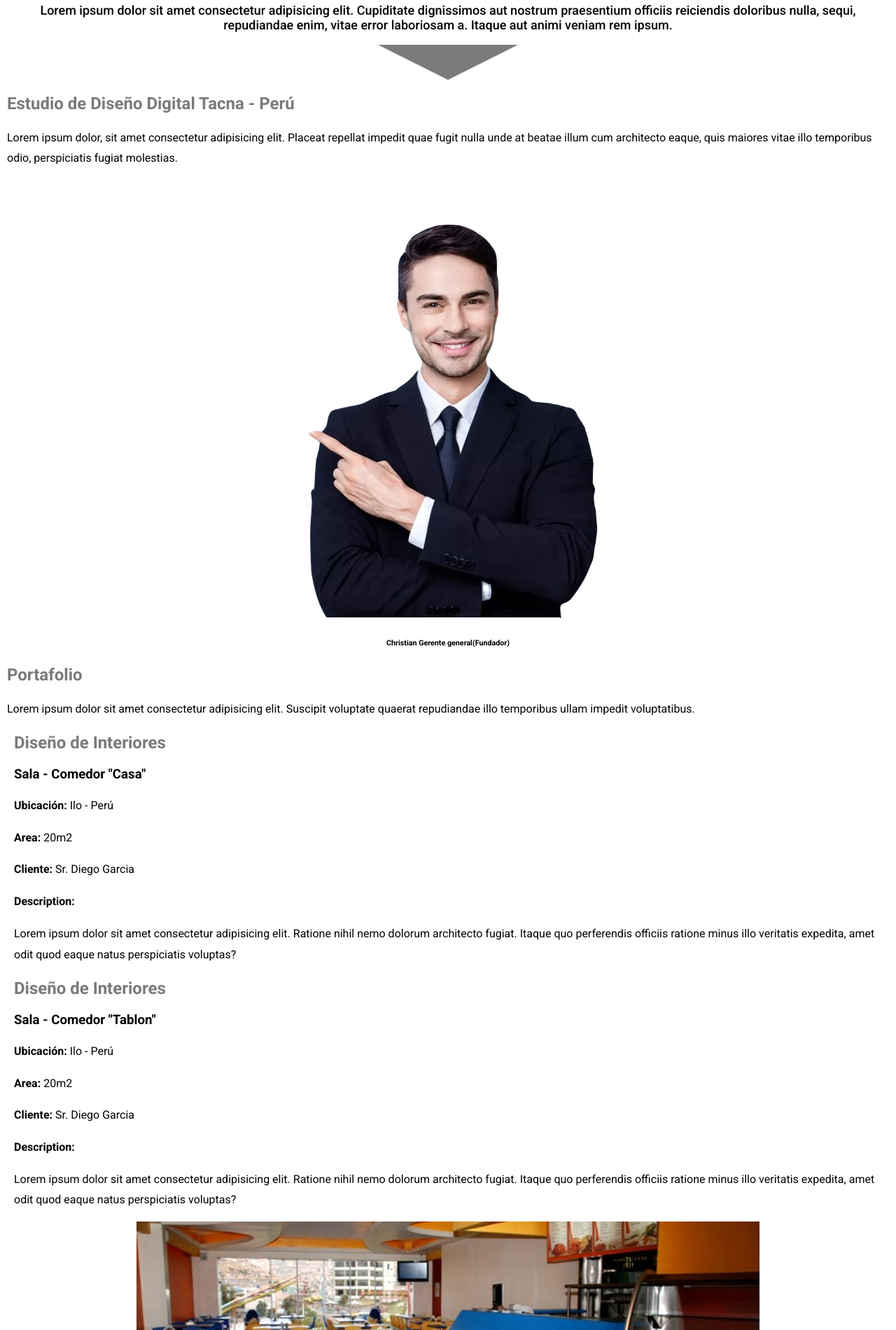
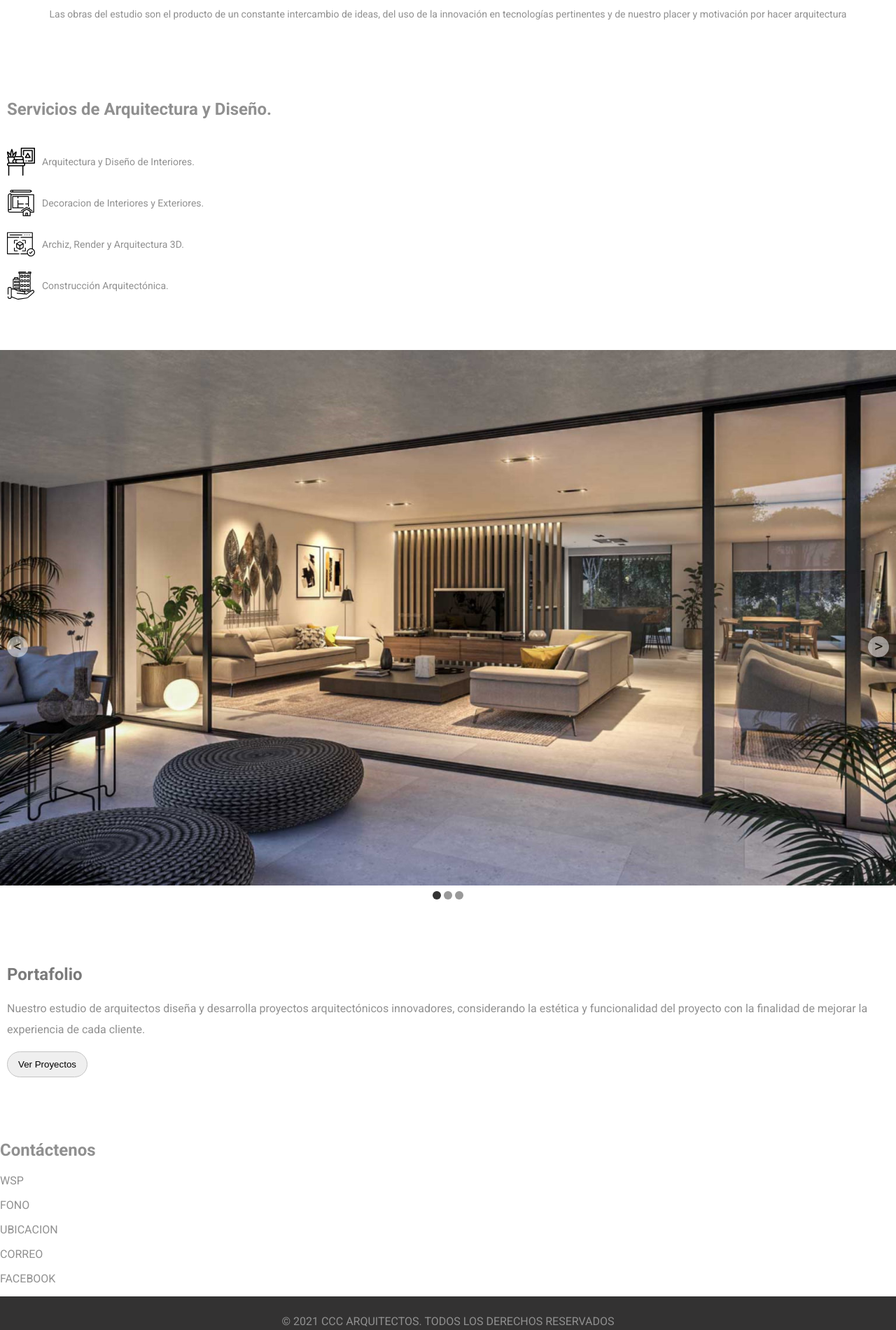
Before and after one commit to lgga89/Estudios_Arquitectos_CCC, a plain HTML site: page index.html in a window 1280 px wide. Shown: the part 780-2680 px from the top of the page at 70% size. Drawn offline with Linux system fonts and the light colour scheme.

Commit message:
mejorando detalles
se mejoro el diseño 320px pero aun falta completar el porfafolio el cual tendra una pagina aparte

```diff
--- a/index.html
+++ b/index.html
@@ -15,7 +15,7 @@
 
     <link rel="preconnect" href="https://fonts.googleapis.com">
     <link rel="preconnect" href="https://fonts.gstatic.com" crossorigin>
-    <link href="https://fonts.googleapis.com/css2?family=Roboto:wght@400;500&display=swap" rel="stylesheet">
+    <link href="https://fonts.googleapis.com/css2?family=Roboto:wght@700&display=swap" rel="stylesheet">
 
 
     <title>Estudios | Arquitectos | CCC</title>
@@ -25,10 +25,8 @@
     <main class="container">
 
         <header>
-
             <div class="header__logo">
-
-                <img src="images/logo.png" alt="">
+                <img src="images/01.png" alt="">
             </div>
             <div class="nave">
                 <input type="checkbox" id="menu-toggle" />
@@ -36,7 +34,6 @@
                 <label id="burger" for="menu-toggle"></label>
                 <div class="hambuerguesa" id="menu">
                     <li><a href="#sobreNosotros">Sobre Nosotros</a></li>
-
                     <li><a href="#Portafolio">Portafolio</a></li>
                     <li><a href="#contacto">Contacto</a></li>
                 </div>
@@ -44,85 +41,55 @@
         </header>
 
         <section class="portada">
-            <video autoplay controls="false" src="images/video.mp4" loop>
-            </video>
-            <!--<video autoplay controls="false" src="images/video.mp4" loop>
-            </video>-->
+            <div class="portada__img">
+            </div>
             <div class="portada_title">
-                <h1 class="title__principal">ESTUDIOS ARQUITECTOS CCC</h1>
+                <h1 class="title__principal">Estudios Arquitectos CCC - PERÚ</h1>
                 <h3>Especialistas en diseño de vivienda arquitectura e interiores</h3>
             </div>
         </section>
 
         <section class="description">
             <h1>CCC</h1>
-            <p>Lorem ipsum dolor sit amet consectetur adipisicing elit. Cupiditate dignissimos aut nostrum praesentium
-                officiis reiciendis doloribus nulla, sequi, repudiandae enim, vitae error laboriosam a. Itaque aut animi
-                veniam rem ipsum.</p>
+            <p class="description__parrafo">Las obras del estudio son el producto de un constante intercambio de
+                ideas,
+                del uso de la innovación en
+                tecnologías pertinentes y de nuestro placer y motivación por hacer arquitectura</p>
+        </section>
+
+        <section class="services">
+            <h1>Servicios de Arquitectura y Diseño.</h1>
+            <div class="services__img">
+                <div class="service__ico">
+                    <img src="images/icon/decoration-d'interieur.svg" alt="">
+                    <p>Arquitectura y Diseño de Interiores.</p>
+                </div>
+                <div class="service__ico">
+                    <img src="images/icon/plan-de-la-maison.svg" alt="">
+                    <p>Decoracion de Interiores y Exteriores.</p>
+                </div>
+                <div class="service__ico">
+                    <img src="images/icon/rendering.svg" alt="">
+                    <p>Archiz, Render y Arquitectura 3D.</p>
+                </div>
+                <div class="service__ico">
+                    <img src="images/icon/building.svg" alt="">
+                    <p>Construcción Arquitectónica.</p>
+                </div>
+            </div>
         </section>
 
 
+        <section class="ef-carousel" id="sobreNosotros">
 
-        <div class="triangulo">
-            <div class="triangulo__container"></div>
-        </div>
-
-        <section class="arquitecto" id="sobreNosotros">
-            <div class="arqutiecto__information">
-                <h2>Estudio de Diseño Digital Tacna - Perú</h2>
-                <p class="arquitecto__">Lorem ipsum dolor, sit amet consectetur adipisicing elit. Placeat repellat
-                    impedit quae fugit nulla
-                    unde at beatae illum cum architecto eaque, quis maiores vitae illo temporibus odio, perspiciatis
-                    fugiat molestias.</p>
-                <!--<button>Sobre Nosotros > </button>-->
-            </div>
-            <div class="arquitecto__imagen">
-                <img src="images/arq.png" alt="">
-                <h6>Christian Gerente general(Fundador)</h6>
-            </div>
-        </section>
-
-        <section class="portafolio" id="Portafolio">
-            <h2>Portafolio</h2>
-            <p>Lorem ipsum dolor sit amet consectetur adipisicing elit. Suscipit voluptate quaerat repudiandae illo
-                temporibus ullam impedit voluptatibus.</p>
-            <div class="interior">
-                <div class="portafolio_description">
-                    <h2>Diseño de Interiores</h2>
-                    <h3>Sala - Comedor "Casa"</h3>
-                    <p><strong>Ubicación: </strong> Ilo - Perú</p>
-                    <p><strong>Area: </strong> 20m2</p>
-                    <p><strong> Cliente: </strong>Sr. Diego Garcia</p>
-                    <p><strong> Description: </strong></p>
-                    <p>Lorem ipsum dolor sit amet consectetur adipisicing elit. Ratione nihil nemo dolorum architecto
-                        fugiat. Itaque quo perferendis officiis ratione minus illo veritatis expedita, amet odit quod
-                        eaque
-                        natus perspiciatis voluptas?</p>
-                </div>
-
-            </div>
-            <div class="tablon">
-                <div class="portafolio_description">
-                    <h2>Diseño de Interiores</h2>
-                    <h3>Sala - Comedor "Tablon"</h3>
-                    <p><strong>Ubicación: </strong> Ilo - Perú</p>
-                    <p><strong>Area: </strong> 20m2</p>
-                    <p><strong> Cliente: </strong>Sr. Diego Garcia</p>
-                    <p><strong> Description: </strong></p>
-                    <p>Lorem ipsum dolor sit amet consectetur adipisicing elit. Ratione nihil nemo dolorum architecto
-                        fugiat. Itaque quo perferendis officiis ratione minus illo veritatis expedita, amet odit quod
-                        eaque
-                        natus perspiciatis voluptas?</p>
-                </div>
-                <div class="ef-carousel">
             <!--  Each carousel on the page needs to have an unique name  -->
             <input type="radio" name="unique-name" id="unique-name-1" checked class="ef-carousel__state" />
             <input type="radio" name="unique-name" id="unique-name-2" class="ef-carousel__state" />
             <input type="radio" name="unique-name" id="unique-name-3" class="ef-carousel__state" />
             <div class="ef-carousel__items">
-                        <img src="images/diseñoInteriores/tablon01.jpg" alt="" class="ef-carousel__item" />
-                        <img src="images/diseñoInteriores/tablon02.jpg" alt=" " class="ef-carousel__item" />
-                        <img src="images/diseñoInteriores/tablon03.jpg" alt="" class="ef-carousel__item" />
+                <img src="images/diseñoInteriores/inter01.jpg" alt="" class="ef-carousel__item" />
+                <img src="images/diseñoInteriores/inter02.jpg" alt=" " class="ef-carousel__item" />
+                <img src="images/diseñoInteriores/inter03.jpg" alt="" class="ef-carousel__item" />
             </div>
             <div class="ef-carousel__next-group">
                 <label for="unique-name-2" class="ef-carousel__next"></label>
@@ -139,12 +106,26 @@
                 <label for="unique-name-2" class="ef-carousel__dot"></label>
                 <label for="unique-name-3" class="ef-carousel__dot"></label>
             </div>
-                </div>
-            </div>
+
         </section>
 
+        <section class="portafolio" id="Portafolio">
+            <h2>Portafolio</h2>
+            <p>Nuestro estudio de arquitectos diseña y desarrolla proyectos arquitectónicos innovadores, considerando la
+                estética y funcionalidad del proyecto con la finalidad de mejorar la experiencia de cada cliente.</p>
+            <button class="btn">Ver Proyectos</button>
+        </section>
+        <section class="contacto">
+            <h1>Contáctenos</h1>
+            <p>WSP</p>
+            <P>FONO</P>
+            <P>UBICACION</P>
+            <p>CORREO</p>
+            <P>FACEBOOK</P>
+        </section>
 
         <footer>
+            <p>© 2021 CCC ARQUITECTOS. TODOS LOS DERECHOS RESERVADOS</p>
         </footer>
     </main>
 
--- a/main.scss
+++ b/main.scss
@@ -2,7 +2,7 @@
 @import "./sass/menu";
 @import "./sass/portada";
 @import "./sass/description";
-@import "./sass/triangulo";
-@import "./sass/arquitecto";
 @import "./sass/portafolio";
 @import "./sass/carrusel";
+@import "./sass/services";
+@import "./sass/footer";
--- a/sass/_arquitecto.scss
+++ /dev/null
@@ -1,31 +0,0 @@
-.arquitecto {
-  padding: 0 10px;
-  .arqutiecto__information {
-    h2 {
-      color: #7a7a7a;
-    }
-    p {
-      line-height: 1.85714285714286;
-    }
-    button {
-      border-radius: 20px;
-      padding: 10px 15px;
-      border-color: #c4c4c4;
-      border-style: solid;
-      border-top-width: 1px;
-      border-right-width: 1px;
-      border-left-width: 1px;
-      border-bottom-width: 1px;
-    }
-  }
-  .arquitecto__imagen {
-    padding-top: 50px;
-    text-align: center;
-    img {
-      max-width: 80%;
-    }
-    h6 {
-      text-align: center;
-    }
-  }
-}
--- a/sass/_carrusel.scss
+++ b/sass/_carrusel.scss
@@ -7,7 +7,7 @@ $number-of-items: 3;
   max-width: 1280px;
   margin: 0 auto;
   overflow: hidden;
-
+  padding-bottom: 70px;
   &__state {
     display: none;
   }
--- a/sass/_description.scss
+++ b/sass/_description.scss
@@ -1,13 +1,18 @@
 .description {
-  padding: 0 10px;
+  padding: 0 5px 70px;
   font-family: "Roboto", sans-serif;
   font-weight: 500;
-  text-align: justify;
-  font-size: 18px;
 
   text-align: center;
   h1 {
     color: #7a7a7a;
-    font-family: "Raleway", sans-serif;
+    font-family: "Roboto", sans-serif;
+  }
+  .description__parrafo {
+    font-family: "Roboto", sans-serif;
+    font-size: 14px;
+    text-align: center;
+    line-height: 2;
+    color: #909090;
   }
 }
--- /dev/null
+++ b/sass/_footer.scss
@@ -0,0 +1,5 @@
+footer {
+  background: rgb(51, 50, 50);
+  padding: 10px;
+  text-align: center;
+}
--- a/sass/_header.scss
+++ b/sass/_header.scss
@@ -1,5 +1,6 @@
 html {
   scroll-behavior: smooth;
+  color: #909090;
 }
 header {
   display: flex;
@@ -12,7 +13,7 @@ header {
 }
 
 header {
-  background: rgb(39, 38, 38);
+  background: rgba(255, 255, 255, 100);
   margin: 0;
   padding: 0;
   .nave {
--- a/sass/_menu.scss
+++ b/sass/_menu.scss
@@ -53,7 +53,7 @@ body {
   position: absolute;
   top: 25px;
   right: 25px;
-  background: rgb(255, 255, 255);
+  background: #999;
   width: 30px;
   height: 5px;
   transition: 0.2s ease;
--- a/sass/_portafolio.scss
+++ b/sass/_portafolio.scss
@@ -1,5 +1,5 @@
 .portafolio {
-  padding: 0 10px;
+  padding: 0 10px 70px;
   h2 {
     color: #7a7a7a;
   }
@@ -7,17 +7,8 @@
     line-height: 1.85714285714286;
     font-family: "Roboto", sans-serif;
   }
-}
-.portafolio_description {
-  padding: 0 10px;
-  h2 {
-    color: #7a7a7a;
-  }
-  p {
-    line-height: 1.85714285714286;
-    font-family: "Roboto", sans-serif;
-  }
-  button {
+  .btn {
+    cursor: pointer;
     border-radius: 20px;
     padding: 10px 15px;
     border-color: #c4c4c4;
@@ -28,4 +19,5 @@
     border-bottom-width: 1px;
   }
 }
+
 /*--------------------------------------------------------------*/
--- /dev/null
+++ b/sass/_services.scss
@@ -0,0 +1,20 @@
+.services {
+  padding: 0 10px 70px;
+  h1 {
+    font-size: 24px;
+    line-height: 1.5;
+  }
+  .services__img {
+    .service__ico {
+      display: flex;
+      padding-top: 15px;
+      img {
+        width: 40px;
+      }
+      p {
+        font-size: 14px;
+        padding-left: 10px;
+      }
+    }
+  }
+}
--- a/sass/_triangulo.scss
+++ /dev/null
@@ -1,15 +0,0 @@
-.triangulo {
-  //background: chartreuse;
-  width: 100%;
-  display: flex;
-  flex-wrap: wrap;
-  .triangulo__container {
-    margin: 0 auto;
-    width: 0;
-    height: 0;
-    border-left: 100px solid transparent;
-    border-right: 100px solid transparent;
-    border-top: 50px solid;
-    color: #7a7a7a;
-  }
-}
```
Also changed, not shown: sass/_portada.scss (+15 -8 lines), css/main.css, images/icon/building.svg (added), images/icon/decoration-d'interieur.svg (added), images/icon/plan-de-la-maison.svg (added), images/icon/rendering.svg (added), images/portada02.jpg (added), images/slider.jpg (added). Lines whose indentation alone changed are shown as unchanged.
